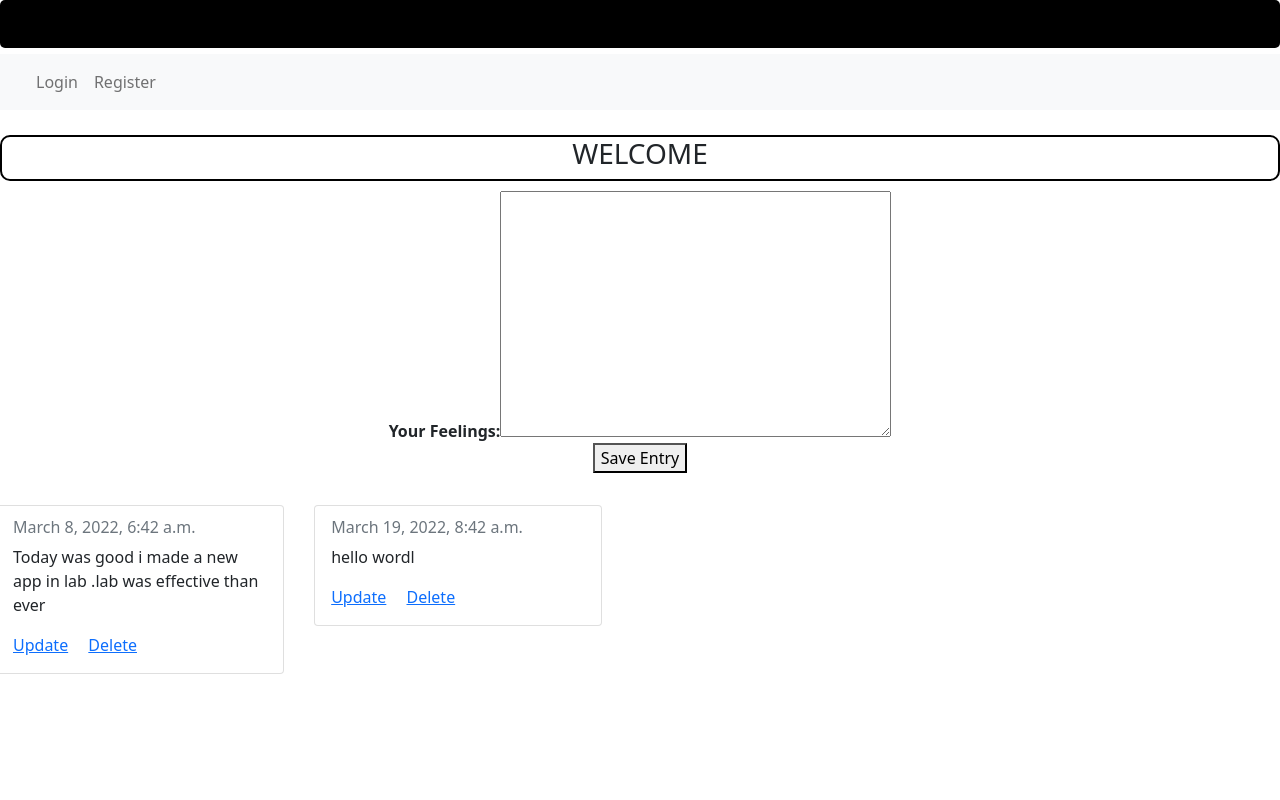
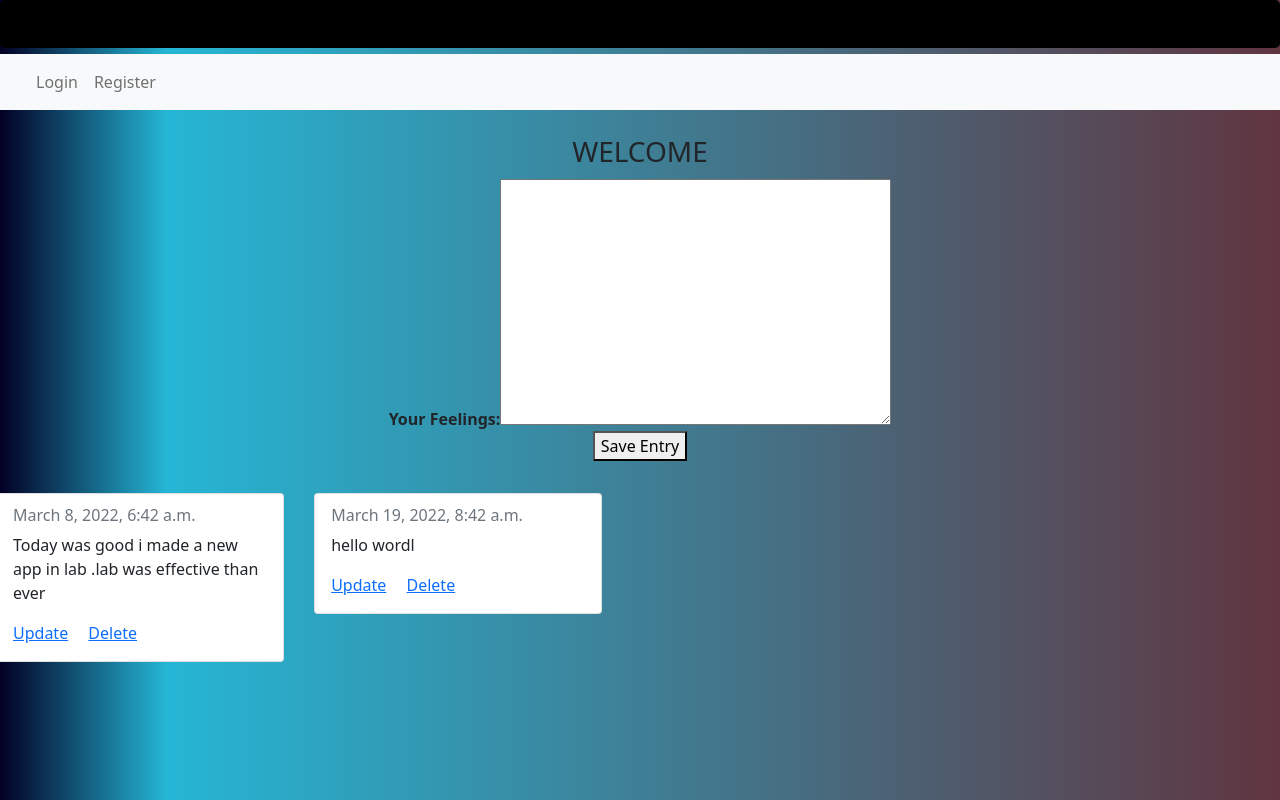
Before and after one commit to BIGBULL777/deardiary_Django, a Django app: page / in a window 1280 px wide. Run offline with Django 3.2, Linux system fonts and the light colour scheme; data comes from the database, SQL or seed files in the repository; both versions use the stored data as it was after the commit; some libraries are stand-ins or nearby versions.

Commit message:
linear Gradient

```diff
--- a/deardiaryapp/templates/homebs.html
+++ b/deardiaryapp/templates/homebs.html
@@ -25,6 +25,10 @@
       margin-right:30px;
       margin-bottom: 10px;
 
+    }
+    body{
+      background: rgb(2,0,36);
+background: linear-gradient(90deg, rgba(2,0,36,1) 0%, rgba(37,182,213,1) 13%, rgba(96,53,64,1) 100%);
     }
     </style>
 </head>
@@ -71,7 +75,7 @@
       </center>
       <center>
 
-        <div style="border: solid black 2px; margin-top: 25px;border-radius: 10px;">
+        <div style=" margin-top: 25px;border-radius: 10px;">
           <h3 id="abc">WELCOME</h3>
           {% if request.user.is_authenticated %}
           <p style="font-style: italic; font-size: x-large; color: black; font-style: italic;">{{request.user}}</p>
--- a/requirements.txt
+++ b/requirements.txt
@@ -1,4 +1,4 @@
-anyio                             3.5.0
+anyio ==                            3.5.0
 apiclient                         1.0.4
 argon2-cffi                       21.3.0
 argon2-cffi-bindings              21.2.0
```
Also changed, not shown: db.sqlite3.
